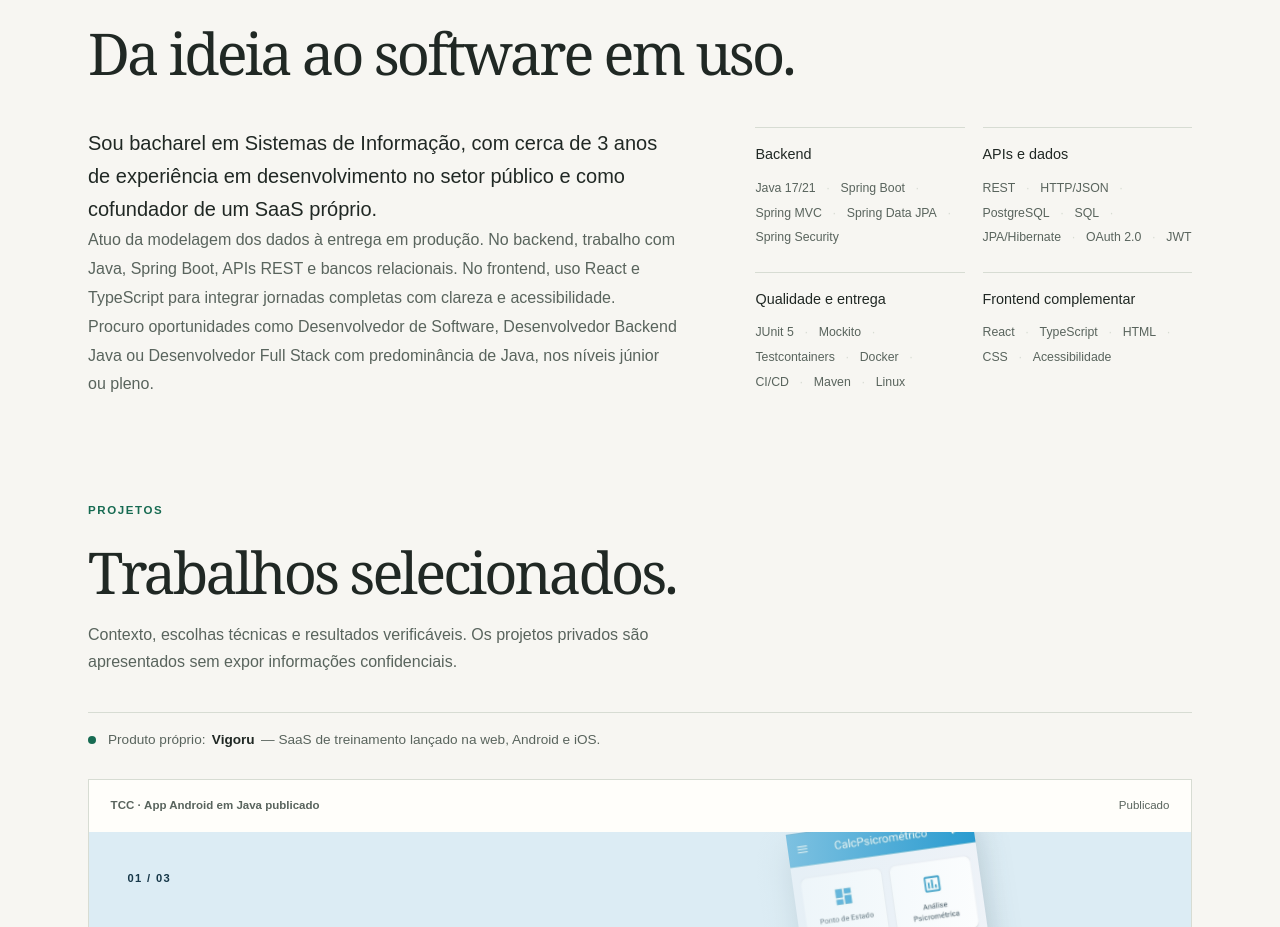
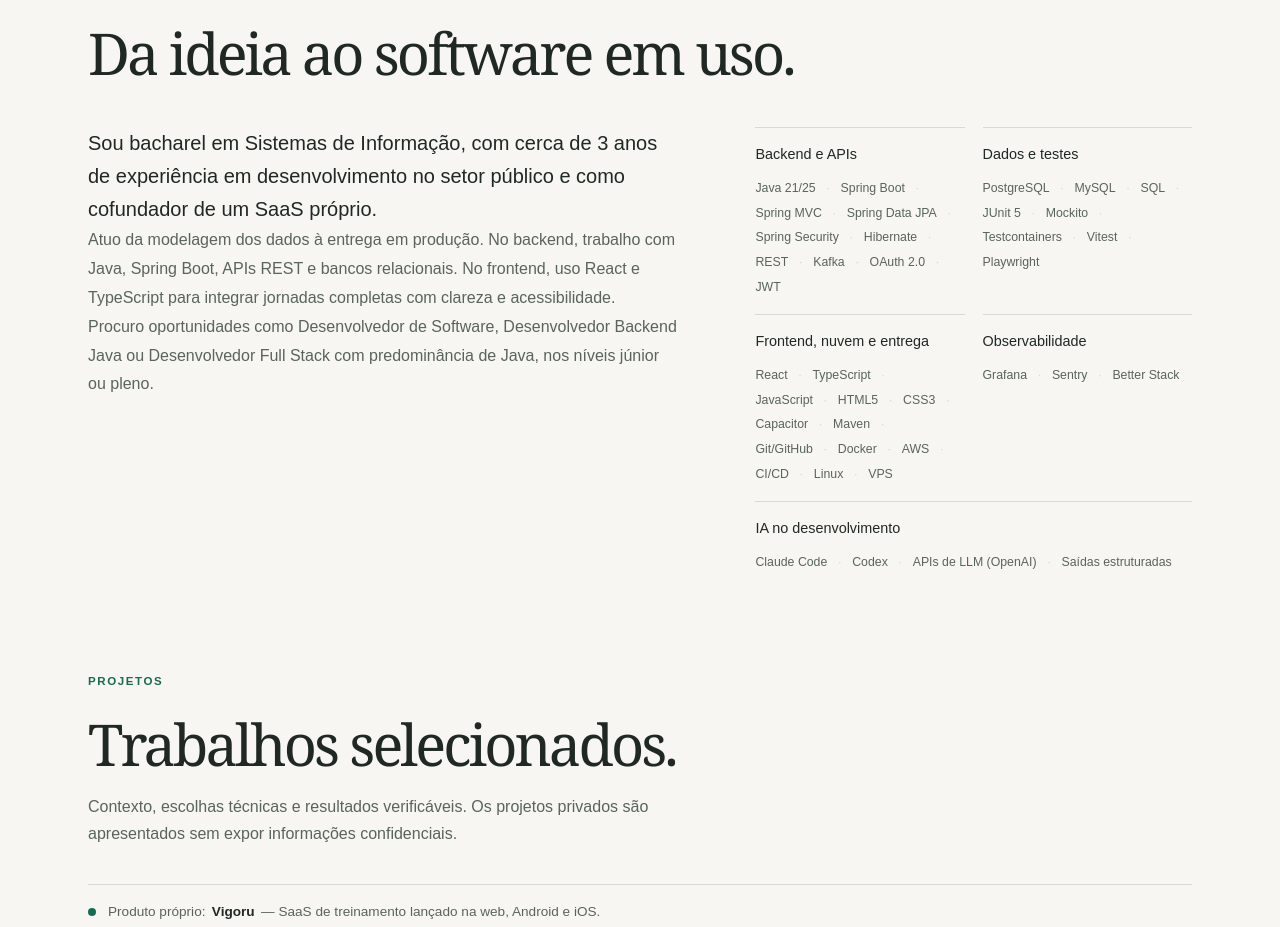
Before and after one commit to asmeduardo/portfolio, a Next.js app: page / in a window 1280 px wide. Shown: the part 1080-2007 px from the top of the page. Built offline with nearby package versions, Linux system fonts and the light colour scheme.

Commit message:
feat: list the same skills and groups as the resume

```diff
--- a/src/app/globals.css
+++ b/src/app/globals.css
@@ -353,6 +353,9 @@ a {
 .skill-group {
   border-top: 1px solid var(--border);
   padding-top: 1rem;
+}
+.skill-group:last-child:nth-child(odd) {
+  grid-column: 1 / -1;
 }
 .skill-group h3 {
   font-size: 0.9rem;
--- a/src/data/portfolio.ts
+++ b/src/data/portfolio.ts
@@ -138,42 +138,60 @@ export const portfolio = portfolioSchema.parse({
   ],
   skills: [
     {
-      group: "Backend",
+      group: "Backend e APIs",
       items: [
-        "Java 17/21",
+        "Java 21/25",
         "Spring Boot",
         "Spring MVC",
         "Spring Data JPA",
         "Spring Security",
-      ],
-    },
-    {
-      group: "APIs e dados",
-      items: [
+        "Hibernate",
         "REST",
-        "HTTP/JSON",
-        "PostgreSQL",
-        "SQL",
-        "JPA/Hibernate",
+        "Kafka",
         "OAuth 2.0",
         "JWT",
       ],
     },
     {
-      group: "Qualidade e entrega",
+      group: "Dados e testes",
       items: [
+        "PostgreSQL",
+        "MySQL",
+        "SQL",
         "JUnit 5",
         "Mockito",
         "Testcontainers",
-        "Docker",
-        "CI/CD",
-        "Maven",
-        "Linux",
+        "Vitest",
+        "Playwright",
       ],
     },
     {
-      group: "Frontend complementar",
-      items: ["React", "TypeScript", "HTML", "CSS", "Acessibilidade"],
+      group: "Frontend, nuvem e entrega",
+      items: [
+        "React",
+        "TypeScript",
+        "JavaScript",
+        "HTML5",
+        "CSS3",
+        "Capacitor",
+        "Maven",
+        "Git/GitHub",
+        "Docker",
+        "AWS",
+        "CI/CD",
+        "Linux",
+        "VPS",
+      ],
+    },
+    { group: "Observabilidade", items: ["Grafana", "Sentry", "Better Stack"] },
+    {
+      group: "IA no desenvolvimento",
+      items: [
+        "Claude Code",
+        "Codex",
+        "APIs de LLM (OpenAI)",
+        "Saídas estruturadas",
+      ],
     },
   ],
   experience: [
```
Also changed, not shown: 1 other file (tests, documents, lock files or other folders).
